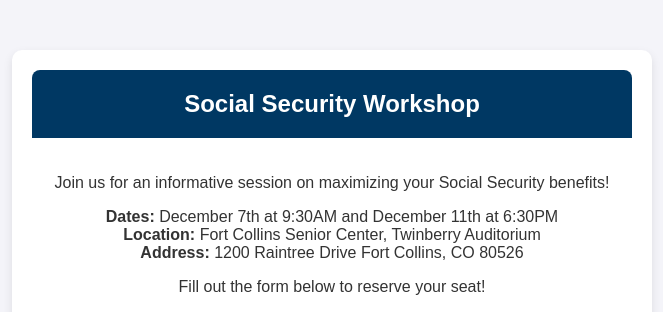
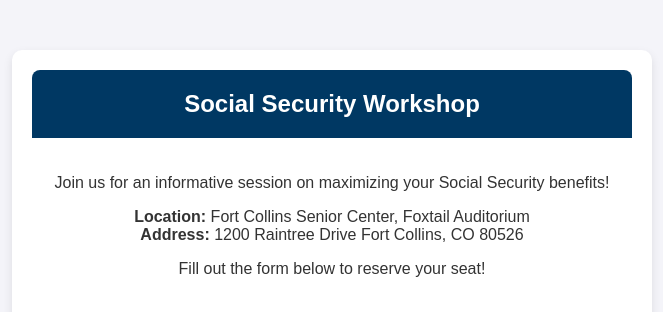
Before and after one commit to michaelstevenson1/SocialSecuritySignUp, a plain HTML site: page index.html in a window 1280 px wide. Shown: the top 312 px of the page, without its empty margins (308-971 px from the left). Drawn offline with Linux system fonts and the light colour scheme; grey boxes are pictures that could not be loaded.

Commit message:
Update index.html

```diff
--- a/index.html
+++ b/index.html
@@ -84,7 +84,7 @@
         </div>
         <div class="content">
             <p>Join us for an informative session on maximizing your Social Security benefits!</p>
-            <p><strong>Dates:</strong> December 7th at 9:30AM and December 11th at 6:30PM <br> <strong>Location:</strong> Fort Collins Senior Center, Twinberry Auditorium <br> <strong>Address:</strong> 1200 Raintree Drive Fort Collins, CO 80526</p>
+            <p><strong>Location:</strong> Fort Collins Senior Center, Foxtail Auditorium <br> <strong>Address:</strong> 1200 Raintree Drive Fort Collins, CO 80526</p>
             <p>Fill out the form below to reserve your seat!</p>
         </div>
         <iframe
```
